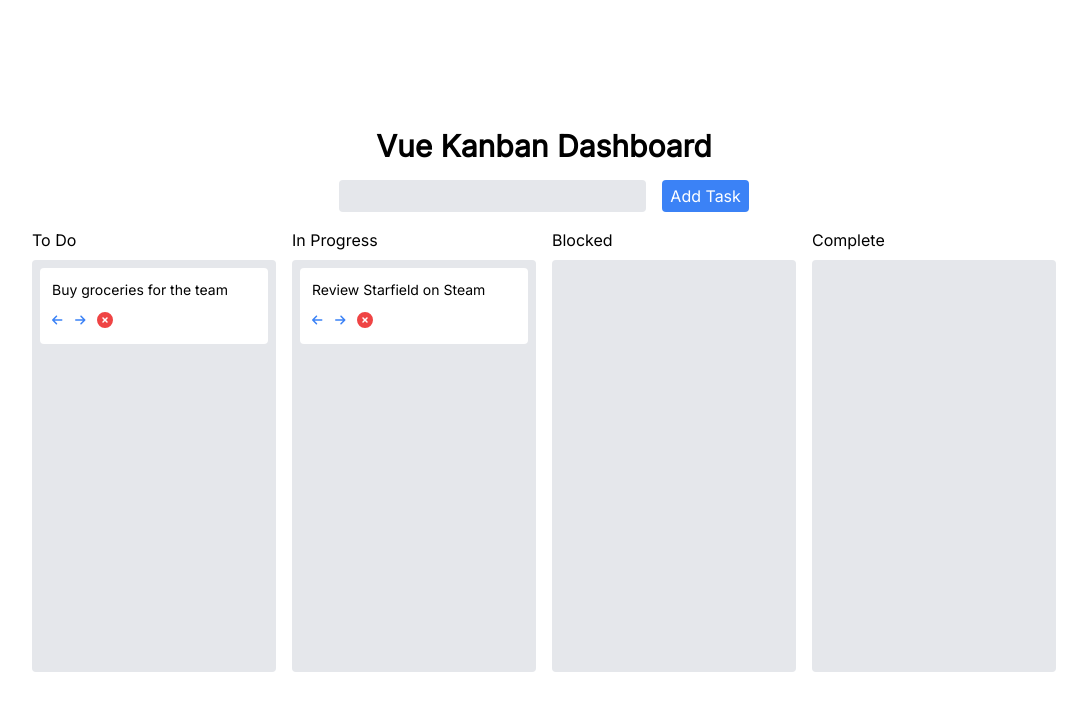
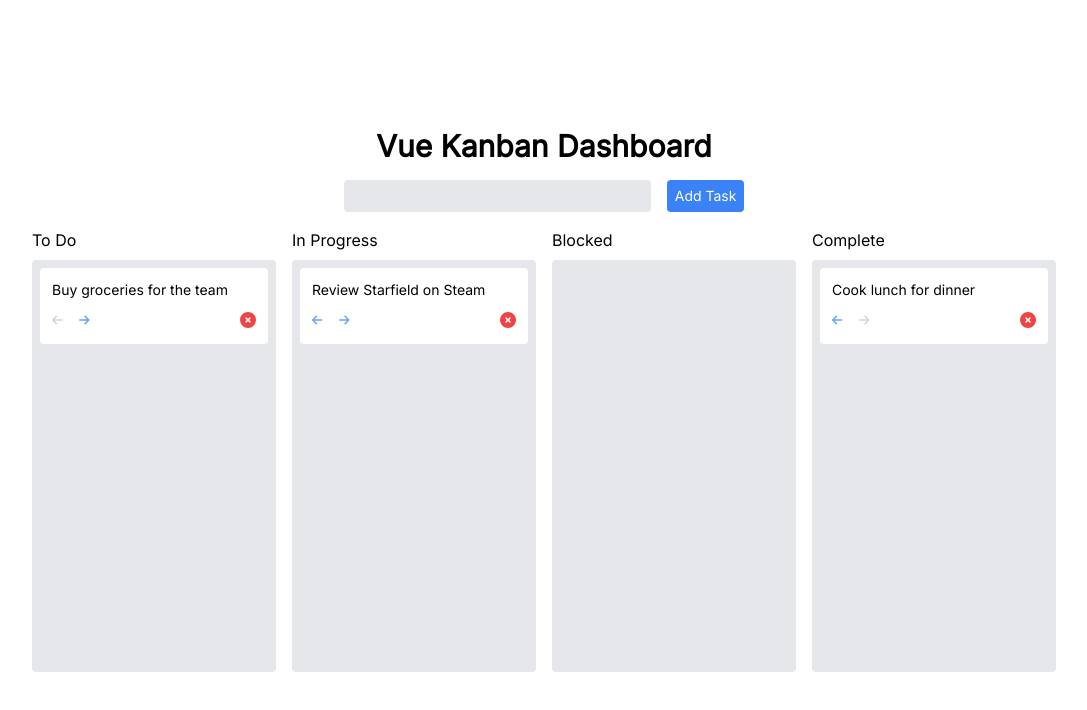
Before and after one commit to jumpcutfindo/vue-kanban-dashboard, a Vue app: page / in a window 1280 px wide. Shown: the top 710 px of the page, without its empty margins (96-1183 px from the left). Built offline with nearby package versions, Linux system fonts and the light colour scheme.

Commit message:
Tweak styles and add disabled if in specific list

```diff
--- a/src/components/KanbanBoard.vue
+++ b/src/components/KanbanBoard.vue
@@ -6,6 +6,7 @@ import TaskList from "./TaskList.vue";
 const tasks = reactive([
   { groupId: 0, name: "Buy groceries for the team" },
   { groupId: 1, name: "Review Starfield on Steam" },
+  { groupId: 3, name: "Cook lunch for dinner" },
 ]);
 
 const groups = ref([
@@ -16,7 +17,6 @@ const groups = ref([
 ]);
 
 function addTask(task) {
-  console.log(task);
   tasks.push({ groupId: 0, name: task });
 }
 </script>
@@ -34,6 +34,7 @@ function addTask(task) {
         v-bind:key="group.id"
         v-for="group in groups"
         :group-name="group.name"
+        :groups-length="groups.length"
         :tasks="tasks.filter((t) => t.groupId === group.id)"
       />
     </div>
--- a/src/components/Task.vue
+++ b/src/components/Task.vue
@@ -1,26 +1,36 @@
 <script setup>
-const props = defineProps(["taskName"]);
+const props = defineProps(["groupId", "taskName", "groupLength"]);
 </script>
 
 <template>
-  <div className="bg-white rounded p-3 space-y-2">
+  <div class="bg-white rounded p-3 space-y-2">
     <p class="text-sm">{{ taskName }}</p>
-    <div className="flex flex-row space-x-3">
-      <button class="text-blue-500">
+    <div class="flex flex-row">
+      <div class="flex flex-row space-x-4">
+        <button
+          class="text-blue-400 disabled:text-gray-300"
+          :disabled="groupId === 0"
+        >
           <font-awesome-icon
             icon="fas fa-arrow-left"
             size="xs"
           ></font-awesome-icon>
         </button>
-      <button class="text-blue-500">
+        <button
+          class="text-blue-400 disabled:text-gray-300"
+          :disabled="groupId === groupLength - 1"
+        >
           <font-awesome-icon
             icon="fas fa-arrow-right"
             size="xs"
           ></font-awesome-icon>
         </button>
-      <button class="text-red-500">
+      </div>
+      <div class="flex flex-grow justify-end">
+        <button class="text-red-500 disabled:text-gray-300">
           <font-awesome-icon icon="fas fa-times-circle"> </font-awesome-icon>
         </button>
       </div>
     </div>
+  </div>
 </template>
--- a/src/components/TaskInput.vue
+++ b/src/components/TaskInput.vue
@@ -21,7 +21,7 @@ function submitForm(event) {
     />
     <button
       type="submit"
-      class="bg-blue-500 text-white py-1 px-2 rounded focus:outline-none"
+      class="bg-blue-500 text-white py-1 px-2 rounded focus:outline-none text-sm"
     >
       Add Task
     </button>
--- a/src/components/TaskList.vue
+++ b/src/components/TaskList.vue
@@ -1,7 +1,7 @@
 <script setup>
 import Task from "./Task.vue";
 
-defineProps(["groupName", "tasks"]);
+const props = defineProps(["groupName", "groupsLength", "tasks"]);
 </script>
 
 <template>
@@ -12,6 +12,8 @@ defineProps(["groupName", "tasks"]);
         v-bind:key="task.name"
         v-for="task of tasks"
         :taskName="task.name"
+        :groupId="task.groupId"
+        :groupLength="props.groupsLength"
       ></Task>
     </div>
   </div>
```
Lines whose indentation alone changed are shown as unchanged.
